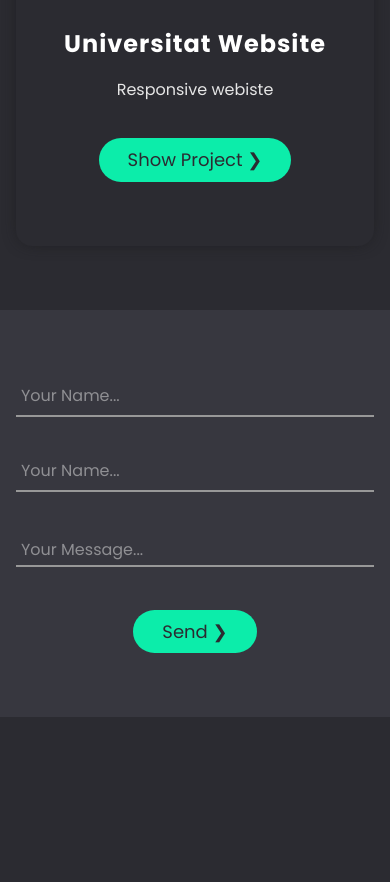
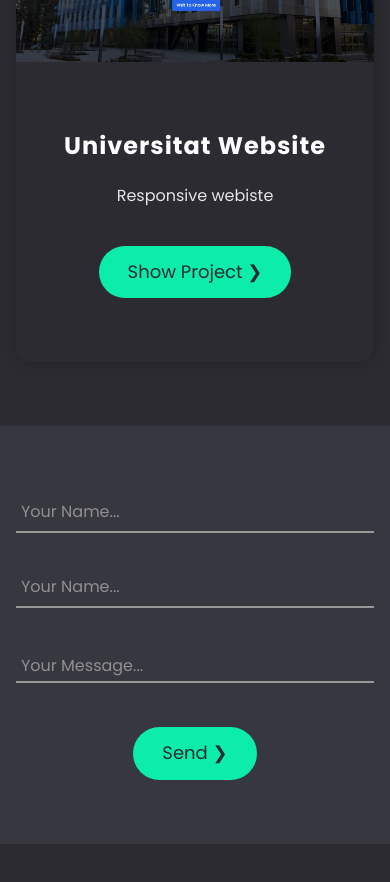
Before and after one commit to Meqdad-Moradi/portfolio-landing-page, a React (Create React App) app: page / in a window 390 px wide. Shown: the part 3440-4322 px from the top of the page. Before the commit the page ends 4221 px from the top, so only its background shows below. Built offline with nearby package versions, Linux system fonts and the light colour scheme.

Commit message:
line heigt fixed for heading

```diff
--- a/src/assets/style/_showcase.scss
+++ b/src/assets/style/_showcase.scss
@@ -50,6 +50,7 @@
          font-family: "Montserrat", sans-serif;
          font-size: clamp(2.25rem, 3.25vw, 4rem);
          font-weight: 600;
+         line-height: normal;
       }
 
       .showcase-sub-title {
--- a/src/assets/style/style.css
+++ b/src/assets/style/style.css
@@ -28,6 +28,7 @@
   color: hsl(0deg, 0%, 90%);
   font-size: 1rem;
   font-weight: 400;
+  line-height: 1.7;
 }
 
 h1,
@@ -345,6 +346,7 @@
   font-family: "Montserrat", sans-serif;
   font-size: clamp(2.25rem, 3.25vw, 4rem);
   font-weight: 600;
+  line-height: normal;
 }
 .showcase .content .showcase-sub-title {
   margin-top: 1.5em;
@@ -410,4 +412,7 @@
   body {
     text-align: center;
   }
+  .btn {
+    line-height: 1.7;
+  }
 }/*# sourceMappingURL=style.css.map */
--- a/src/assets/style/style.scss
+++ b/src/assets/style/style.scss
@@ -33,6 +33,7 @@
    color: $white;
    font-size: 1rem;
    font-weight: 400;
+   line-height: 1.7;
 }
 
 h1,
@@ -184,4 +185,8 @@
    body {
       text-align: center;
    }
+
+   .btn{
+      line-height: 1.7;
+   }
 }
```
Also changed, not shown: 1 other file (tests, documents, lock files or other folders).
